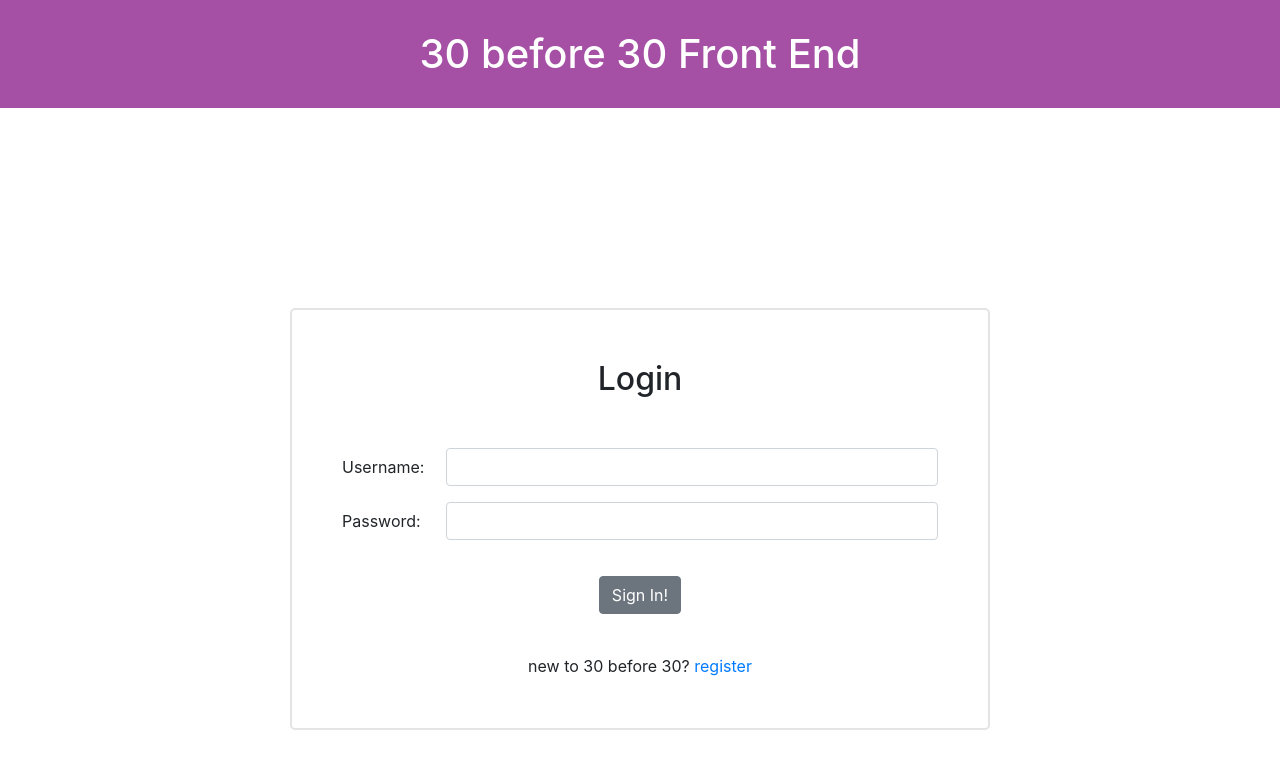
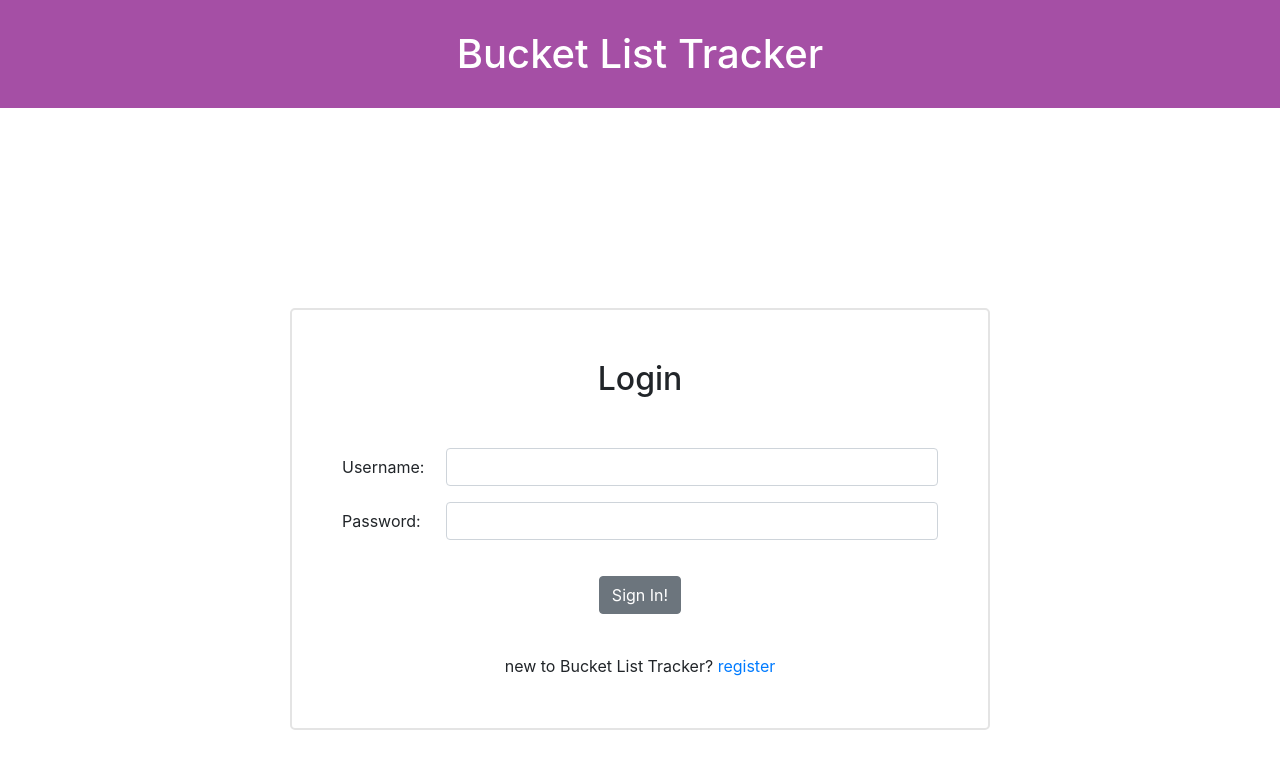
Before and after one commit to BrandonHarrison01/30for30-fe, a React (Create React App) app: page / in a window 1280 px wide. Shown: the top 768 px of the page. Built offline with nearby package versions, Linux system fonts and the light colour scheme; no server answers.

Commit message:
updated app title

```diff
--- a/public/index.html
+++ b/public/index.html
@@ -24,7 +24,7 @@
       work correctly both with client-side routing and a non-root public URL.
       Learn how to configure a non-root public URL by running `npm run build`.
     -->
-    <title>React App</title>
+    <title>Bucket List Tracker</title>
   </head>
   <body>
     <noscript>You need to enable JavaScript to run this app.</noscript>
--- a/src/App.js
+++ b/src/App.js
@@ -20,7 +20,7 @@ function App(props) {
 
   return (
     <div className='App'>
-      <h1>30 before 30 Front End</h1>
+      <h1>Bucket List Tracker</h1>
       <Route exact path='/' render={props => <Login {...props} setCurrentUser={setCurrentUser} />} />
       <Route path='/register' render={props => <Register {...props} />} />
       <Route path='/user' render={props => <UserGoals {...props} currentUser={currentUser} />} />
--- a/src/components/Login.jsx
+++ b/src/components/Login.jsx
@@ -55,7 +55,7 @@ function Login(props) {
           </FormGroup>
           <Button className='loginBtn'>Sign In!</Button>
         </Form>
-        <span>new to 30 before 30? </span>
+        <span>new to Bucket List Tracker? </span>
         <Link to='/register' >register</Link>
       </div>
     );
```
